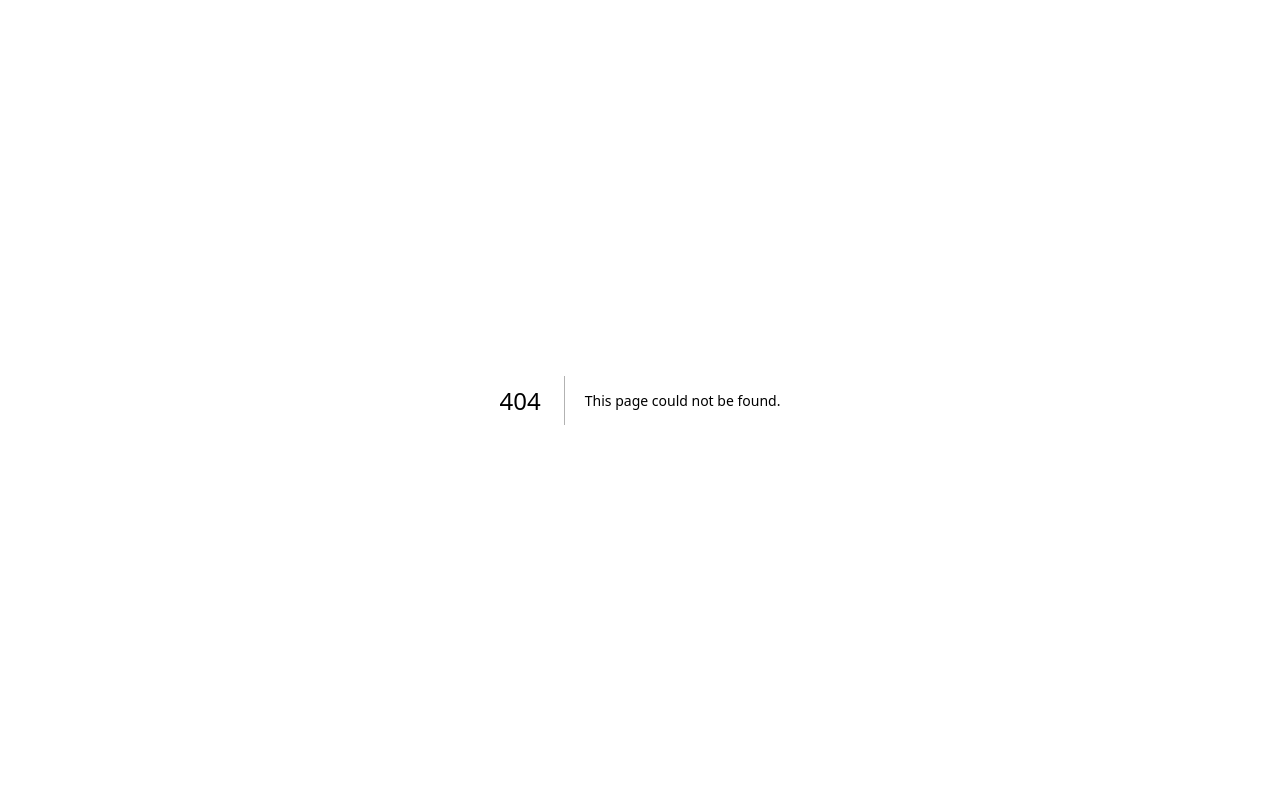
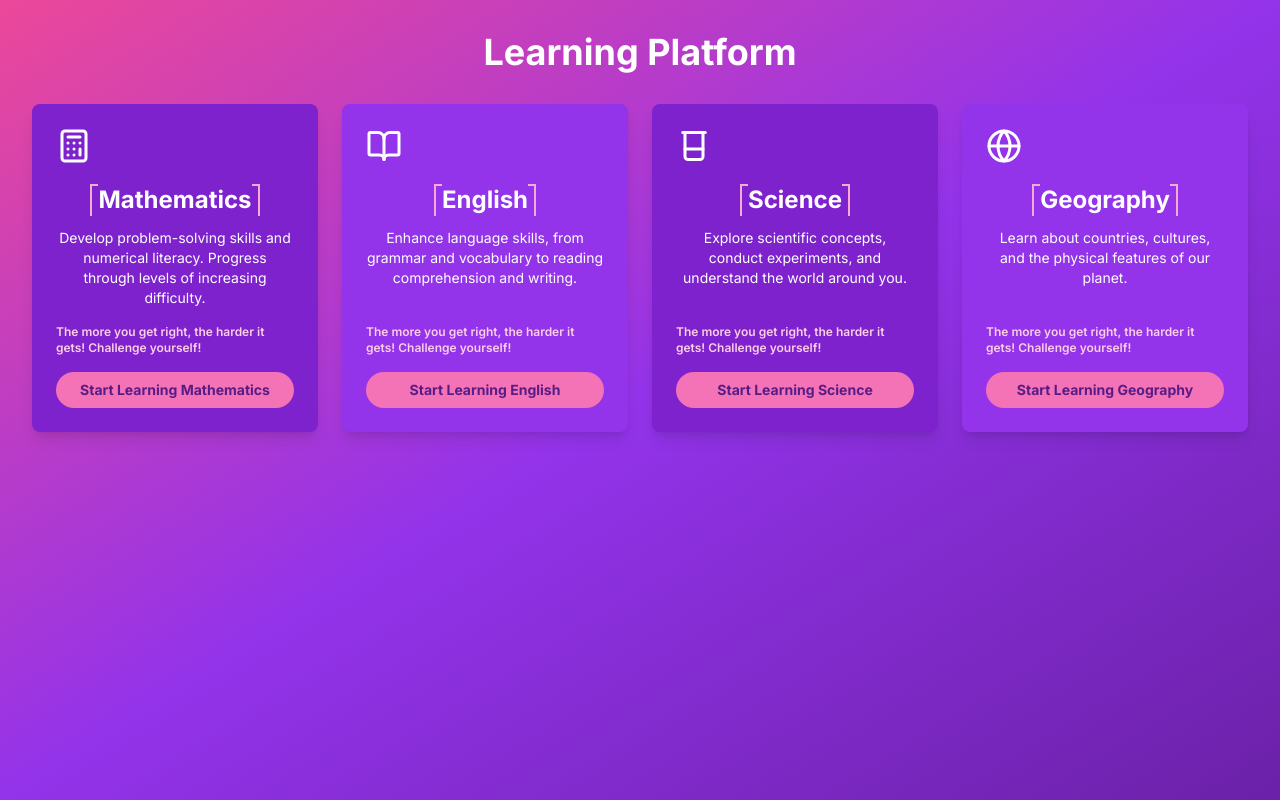
Before and after one commit to Jamin-Chan/ai-learning-app, a Next.js app: page /subjects in a window 1280 px wide. Before the commit this address had no page. Built offline with nearby package versions, Linux system fonts and the light colour scheme.

Commit message:
added subjects page

```diff
--- a/app/api/generate.js
+++ b/app/api/generate.tsx
@@ -15,21 +15,19 @@ Self-Learning: Design exercises that encourage students to think critically and
 
 Output Requirements:
 
+There should be exactly 10 questions
+Include a variety of problem types (e.g., fill-in-the-blank, multiple choice, short answer) to maintain engagement.
 
-Each page should contain a mix of problems, examples, and space for answers.
-Include a variety of problem types (e.g., fill-in-the-blank, multiple choice, short answer) to maintain engagement.
+Here is an exmaple of the output:
 
 {
   "subject": "Math",
-  "difficulty_level": "Intermediate",
   "packet": [
     {
       "type": "fill-in-the-blank",
       "instructions": "Solve the following addition problems:",
       "problem": "345 + 289 = ___",
       "answer": "634",
-      "difficulty": "Easy",
-      "page_number": 1
     },
     {
       "type": "multiple-choice",
@@ -37,32 +35,19 @@ Include a variety of problem types (e.g., fill-in-the-blank, multiple choice, sh
       "problem": "752 - 418 = ?",
       "options": ["334", "344", "335", "345"],
       "answer": "334",
-      "difficulty": "Moderate",
-      "page_number": 2
     },
     {
       "type": "short-answer",
       "instructions": "Solve the following word problem:",
       "problem": "If you have 123 apples and you give away 45, how many apples do you have left?",
       "answer": "78",
-      "difficulty": "Hard",
-      "page_number": 3
     }
   ],
-  "example": {
-    "type": "fill-in-the-blank",
-    "instructions": "Example: Solve the following addition problem:",
-    "problem": "100 + 250 = ___",
-    "answer": "350"
-  }
 }
-
-
-
 `
 
 
-export async function POST(req) {
+export async function POST(req: string) {
     const genAI = new GoogleGenerativeAI(env.REACT_APP_GEMINI_API_KEY);
     const model = genAI.getGenerativeModel({
         model: "gemini-1.5-flash",
@@ -77,7 +62,7 @@ export async function POST(req) {
           }
     });
 
-    const data = await req.text()
+    const data = await req
 
     const result = await model.generateContent(data);
     const flashcards = JSON.parse(result.response.text())
--- a/app/page.tsx
+++ b/app/page.tsx
@@ -2,22 +2,30 @@
 
 import React, { useState } from 'react';
 import { BookOpen, Rocket, Users } from 'lucide-react';
+import { SignedIn, SignedOut, UserButton, useUser, SignIn, SignUp } from "@clerk/nextjs";
+interface Plan {
+  title: string;
+  price: string;
+  features: string[];
+  popular: boolean;
+ }
+
 
 export default function Home() {
   const [showSignUp, setShowSignUp] = useState(false);
   const [showLogin, setShowLogin] = useState(false);
 
-  const PricingCard = ({ title, price, features, popular }) => (
-    <div className={`bg-white text-black rounded-lg shadow-md p-4 flex flex-col ${popular ? 'border-2 border-blue-500' : ''} w-full`}>
-      {popular && (
+  const PricingCard = (plan: Plan) => (
+    <div className={`bg-white text-black rounded-lg shadow-md p-4 flex flex-col ${plan.popular ? 'border-2 border-blue-500' : ''} w-full`}>
+      {plan.popular && (
         <div className="bg-blue-500 text-white text-xs font-bold py-1 px-2 rounded-full self-start mb-2">
           Most popular
         </div>
       )}
-      <h2 className="text-lg font-bold mb-2">{title}</h2>
-      <div className="text-2xl font-bold mb-2">${price}<span className="text-sm font-normal">/month</span></div>
+      <h2 className="text-lg font-bold mb-2">{plan.title}</h2>
+      <div className="text-2xl font-bold mb-2">${plan.price}<span className="text-sm font-normal">/month</span></div>
       <ul className="mb-4 flex-grow text-sm">
-        {features.map((feature, index) => (
+        {plan.features.map((feature, index) => (
           <li key={index} className="flex items-center mb-1">
             <svg className="w-3 h-3 mr-1 text-green-500" fill="none" stroke="currentColor" viewBox="0 0 24 24" xmlns="http://www.w3.org/2000/svg">
               <path strokeLinecap="round" strokeLinejoin="round" strokeWidth="2" d="M5 13l4 4L19 7"></path>
@@ -33,7 +41,7 @@ export default function Home() {
   );
 
   const PricingPlans = () => {
-    const plans = [
+    const plans:Plan[] = [
       {
         title: "Basic Plan",
         price: "9.99",
@@ -177,30 +185,23 @@ export default function Home() {
         <p>&copy; 2024 Study AI. All rights reserved.</p>
       </footer>
 
+      <SignedIn>
+        <UserButton/>
+      </SignedIn>
+
+      <SignedOut>
           {showSignUp && (
             <Modal title="Sign Up" onClose={() => setShowSignUp(false)}>
-          <form className="space-y-4">
-            <input type="text" placeholder="Username" className="w-full px-3 py-2 text-purple-900 rounded" />
-            <input type="email" placeholder="Email" className="w-full px-3 py-2 text-purple-900 rounded" />
-            <input type="password" placeholder="Password" className="w-full px-3 py-2 text-purple-900 rounded" />
-            <button type="submit" className="w-full bg-yellow-400 text-purple-900 py-2 rounded hover:bg-yellow-300 transition-colors">
-              Create Account
-            </button>
-          </form>
+              <SignUp/>
             </Modal>
           )}
 
           {showLogin && (
             <Modal title="Login" onClose={() => setShowLogin(false)}>
-          <form className="space-y-4">
-            <input type="email" placeholder="Email" className="w-full px-3 py-2 text-purple-900 rounded" />
-            <input type="password" placeholder="Password" className="w-full px-3 py-2 text-purple-900 rounded" />
-            <button type="submit" className="w-full bg-yellow-400 text-purple-900 py-2 rounded hover:bg-yellow-300 transition-colors">
-              Log In
-            </button>
-          </form>
+              <SignIn/>
             </Modal>
           )}
+      </SignedOut>
     </div>
   );
 }
--- /dev/null
+++ b/app/subjects/page.tsx
@@ -0,0 +1,68 @@
+import React from 'react';
+import { Calculator, BookOpen, Beaker, Globe } from 'lucide-react';
+
+const SubjectPanel = ({ title, icon, color, description }) => (
+  <div className={`${color} p-6 rounded-lg shadow-lg flex flex-col justify-between items-center text-white h-full`}>
+    <div className="text-center">
+      {icon}
+      <h2 className="text-2xl font-bold my-3 relative inline-block">
+        <span className="absolute -left-2 top-1/2 transform -translate-y-1/2 w-2 h-8 border-t-2 border-l-2 border-pink-300"></span>
+        {title}
+        <span className="absolute -right-2 top-1/2 transform -translate-y-1/2 w-2 h-8 border-t-2 border-r-2 border-pink-300"></span>
+      </h2>
+      <p className="text-sm mb-4 max-w-xs">
+        {description}
+      </p>
+    </div>
+    <div className="w-full">
+      <p className="text-xs mb-4 font-semibold text-pink-200">
+        The more you get right, the harder it gets! Challenge yourself!
+      </p>
+      <button className="w-full bg-pink-400 text-purple-900 px-4 py-2 rounded-full font-bold hover:bg-pink-300 transition-colors text-sm">
+        Start Learning {title}
+      </button>
+    </div>
+  </div>
+);
+
+const LearningPlatform = () => {
+  const subjects = [
+    {
+      title: "Mathematics",
+      icon: <Calculator size={36} className="mb-2" />,
+      color: "bg-purple-700",
+      description: "Develop problem-solving skills and numerical literacy. Progress through levels of increasing difficulty."
+    },
+    {
+      title: "English",
+      icon: <BookOpen size={36} className="mb-2" />,
+      color: "bg-purple-600",
+      description: "Enhance language skills, from grammar and vocabulary to reading comprehension and writing."
+    },
+    {
+      title: "Science",
+      icon: <Beaker size={36} className="mb-2" />,
+      color: "bg-purple-700",
+      description: "Explore scientific concepts, conduct experiments, and understand the world around you."
+    },
+    {
+      title: "Geography",
+      icon: <Globe size={36} className="mb-2" />,
+      color: "bg-purple-600",
+      description: "Learn about countries, cultures, and the physical features of our planet."
+    }
+  ];
+
+  return (
+    <div className="min-h-screen bg-gradient-to-br from-pink-500 via-purple-600 to-purple-800 p-8">
+      <h1 className="text-4xl font-bold text-center text-white mb-8">Learning Platform</h1>
+      <div className="grid grid-cols-1 md:grid-cols-2 lg:grid-cols-3 xl:grid-cols-4 gap-6 max-w-7xl mx-auto">
+        {subjects.map((subject) => (
+          <SubjectPanel key={subject.title} {...subject} />
+        ))}
+      </div>
+    </div>
+  );
+};
+
+export default LearningPlatform;
```
Also changed, not shown: firebase.js (added, +24 -0 lines), app/aboutus/page.tsx (added), app/notetaking/page.js (renamed from app/notetaking/page.tsx). Lines whose indentation alone changed are shown as unchanged.
